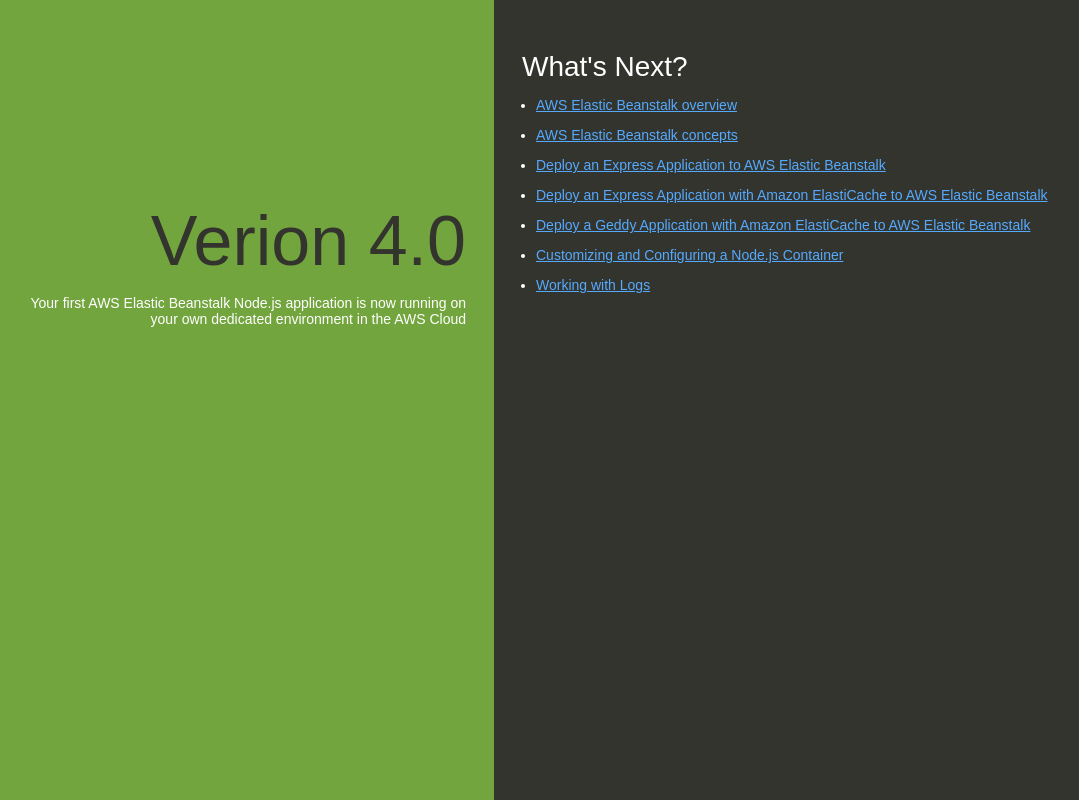
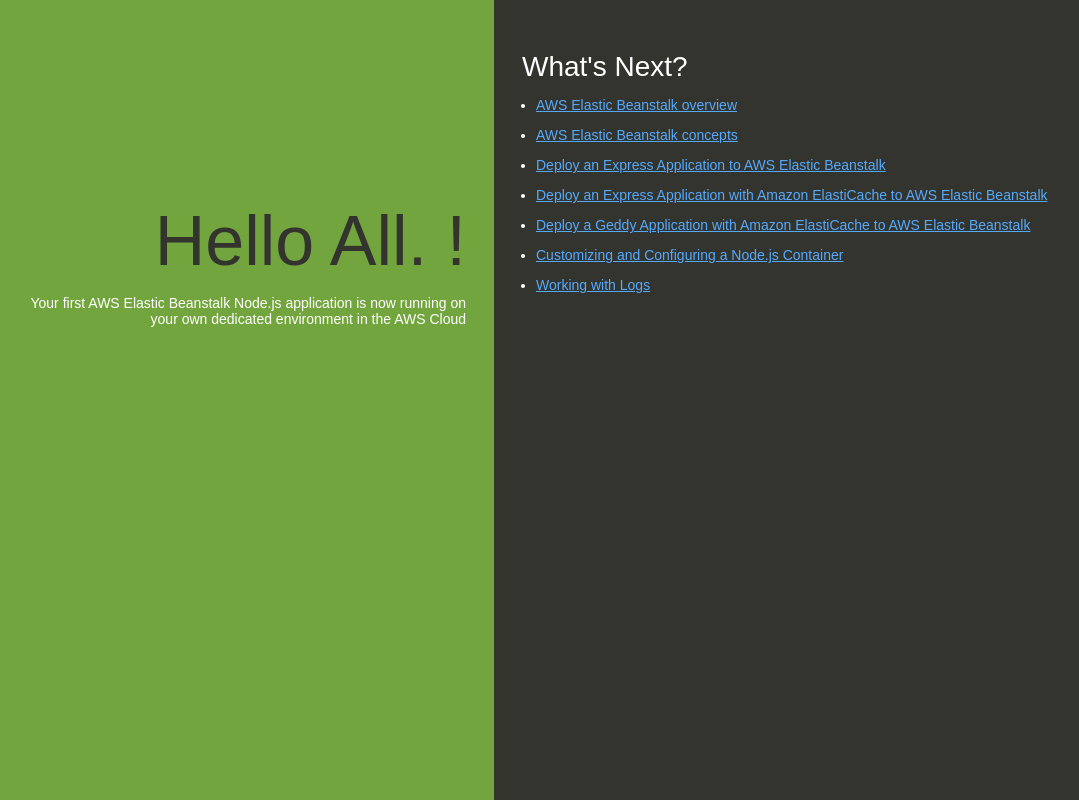
Before and after one commit to divitmishra/testpipeline, a website: page index.html in a window 1280 px wide. Shown: the whole page, without its empty margins (146-1225 px from the left). Drawn offline with Linux system fonts and the light colour scheme.

Commit message:
This is a new version of EB file deployment
First Deploymnet

```diff
--- a/index.html
+++ b/index.html
@@ -74,7 +74,7 @@
   </head>
   <body>
     <div class="textColumn">
-      <h1>Verion 4.0</h1>
+      <h1>Hello All. !</h1>
       <p>Your first AWS Elastic Beanstalk Node.js application is now running on your own dedicated environment in the AWS Cloud</p>
     </div>
     <div class="linksColumn">
```
